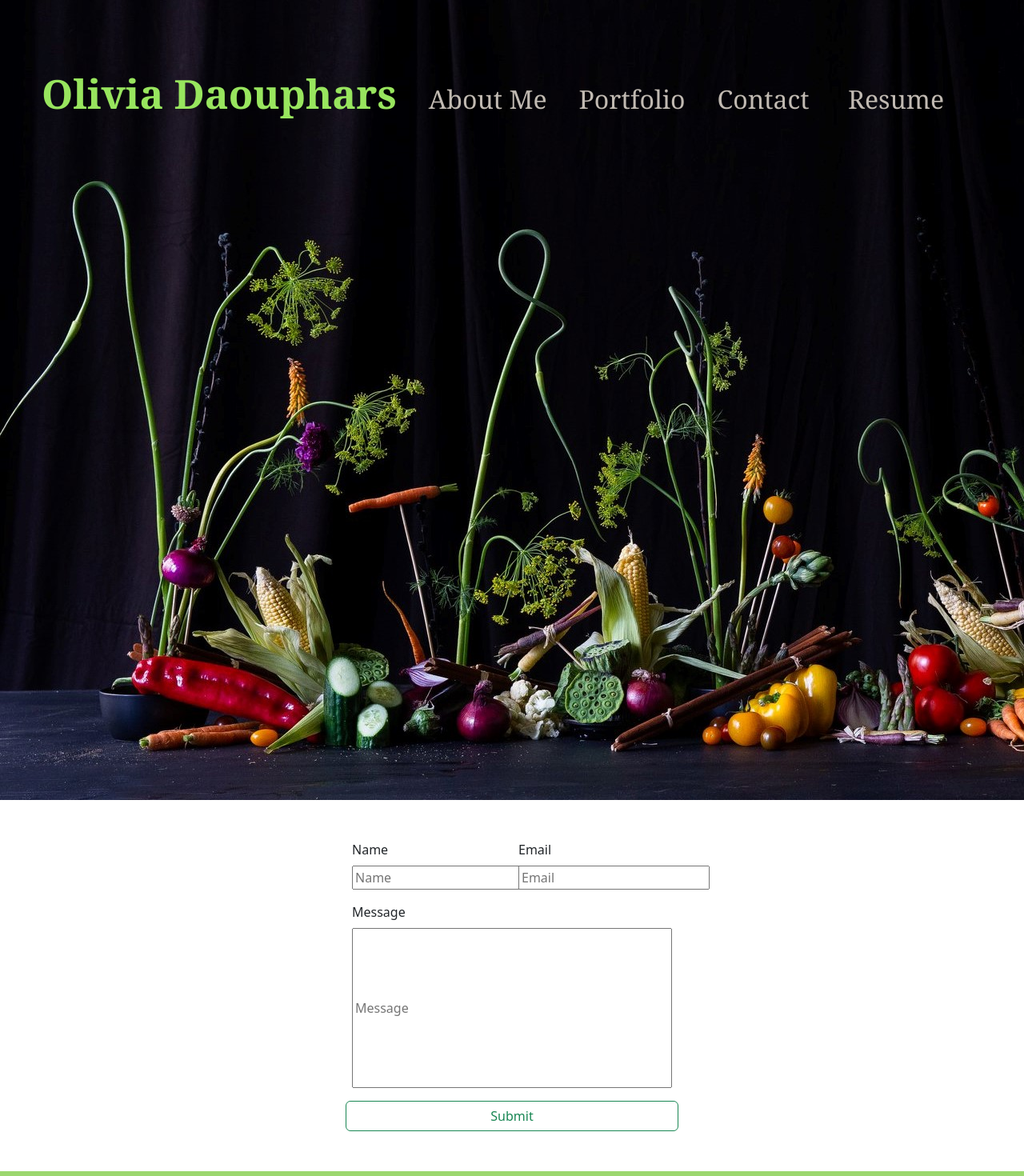
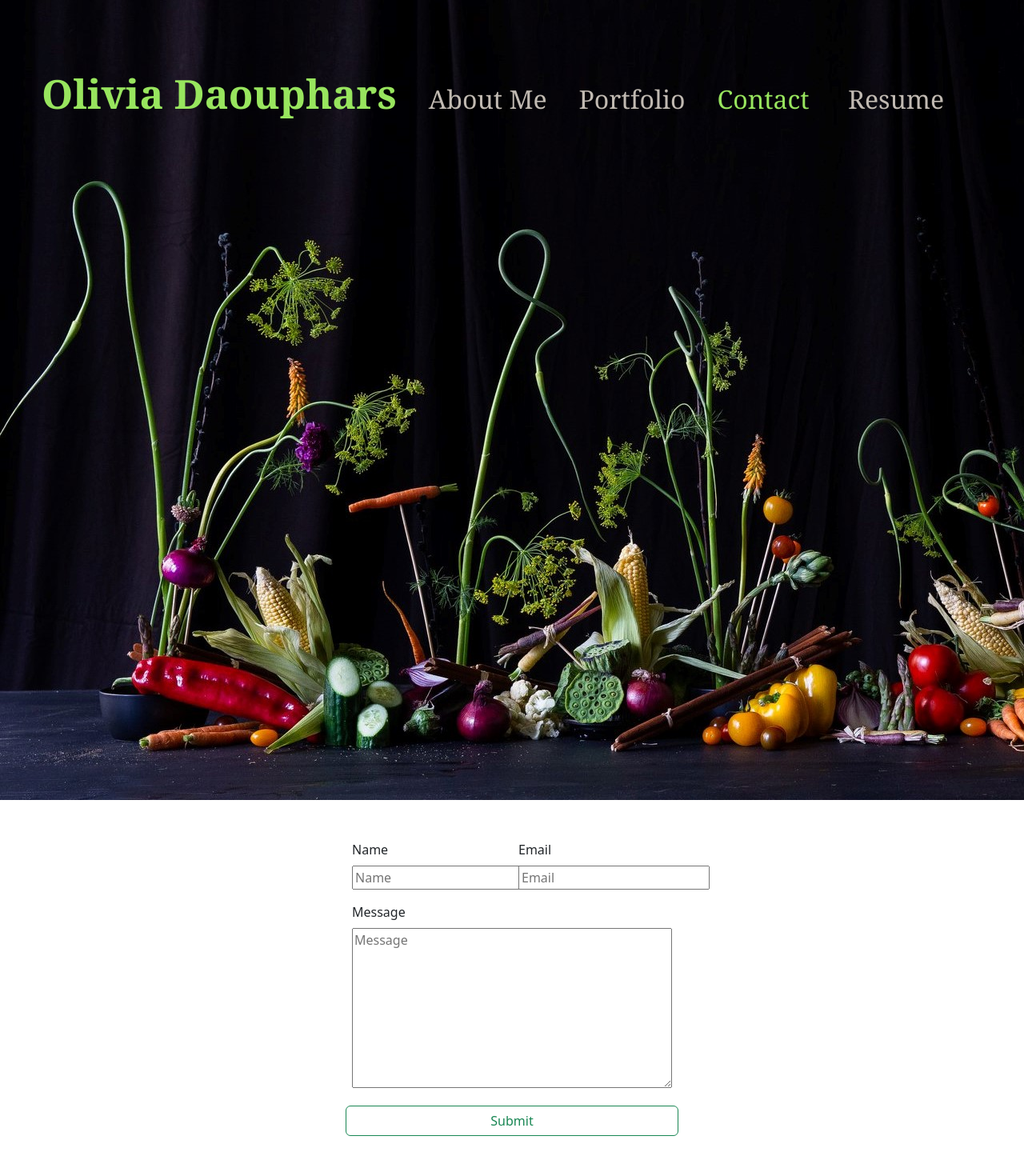
Before and after one commit to estilbee/Portfolio-React, a React (Create React App) app: page /contact in a window 1280 px wide. Shown: the top 1470 px of the page at 80% size. Built offline with nearby package versions, Linux system fonts and the light colour scheme.

Commit message:
switched from Link to NavLink in Navbar and added ternary statements to allow the current page link to be highlighted

```diff
--- a/src/Components/Contact.js
+++ b/src/Components/Contact.js
@@ -24,9 +24,9 @@ function Contact() {
                 setMessage(value);
                 break;
         }
-        //   i think this : , is whats causing the text to pop up in name/email and message boxes
     };
 
+    //function with regex that allows us to check if an email is valid
     const checkEmail = (email) => {
         const validate = /^([a-z0-9_\.-]+)@([\da-z\.-]+)\.([a-z\.]{2,6})$/
         return validate.test(email);
@@ -35,10 +35,12 @@ function Contact() {
     const handleFormSubmit = (e) => {
         // Preventing the default behavior of the form submit (which is to refresh the page)
         e.preventDefault();
+        //sending an error message if one or all of the fields are empty
         if (!email || !firstName || !message) {
             setErrorMessage("All fields are required.")
             return;
         }
+        //sends an error if the email address is not a valid email
         if (!checkEmail(email)) {
             setErrorMessage("Invalid email address.")
             return;
@@ -73,7 +75,7 @@ function Contact() {
                 </div>
                 <div class="col-12">
                     <label for="inputMessage" class="form-label">Message</label>
-                    <input
+                    <textarea
                         id="message-box"
                         value={message}
                         name="message"
@@ -83,33 +85,6 @@ function Contact() {
                         required
                     />
                 </div>
-                {/* </form>
-        <form className="row g-3">
-          <input
-            value={firstName}
-            name="firstName"
-            onChange={handleInputChange}
-            type="text"
-            placeholder="Name"
-            required
-          />
-          <input
-            value={email}
-            name="email"
-            onChange={handleInputChange}
-            type="text"
-            placeholder="Email"
-            required
-          />
-           <input
-            id = "message-box"
-            value={message}
-            name="message"
-            onChange={handleInputChange}
-            type="text"
-            placeholder="Message"
-            required
-          /> */}
                 <button type="button" class="btn btn-outline-success" onClick={handleFormSubmit}>
                     Submit
                 </button>
--- a/src/Components/Navbar.js
+++ b/src/Components/Navbar.js
@@ -1,14 +1,13 @@
 import React from 'react';
 import header2 from '../images/header2.jpg';
-import {Link} from 'react-router-dom';
+import {Link, NavLink} from 'react-router-dom';
 import flowerPortfolio from '../images/flowerportfolio2021.docx'
 
 
 function Navbar() {
 
     const highlightLink = {
-        fontWeight: "bold",
-        color: "white"
+        color: "rgb(152, 229, 94)",
       };
 
     return (
@@ -21,16 +20,22 @@ function Navbar() {
                     {/* add a class to change font color */}
                 </li>
                 <li>
-                    <Link to = "/about">About Me</Link>
+                    <NavLink to = "/about"
+                    style={({ isActive }) =>
+                    isActive ? highlightLink : undefined}>About Me</NavLink>
                     {/* trying out the Link to see if that lets us do the active link color */}
                     {/* <a href="/about"> About Me </a> */}
                 </li>
                 <li>
-                    <Link to = "/portfolio">Portfolio</Link>
+                    <NavLink to = "/portfolio"
+                    style={({ isActive }) =>
+                    isActive ? highlightLink : undefined}>Portfolio</NavLink>
                     {/* <a href="/portfolio"> Portfolio</a> */}
                 </li>
                 <li>
-                    <Link to = "/contact">Contact</Link>
+                    <NavLink to = "/contact"
+                    style={({ isActive }) =>
+                    isActive ? highlightLink : undefined}>Contact</NavLink>
                     {/* <a href="/contact"> Contact</a> */}
                 </li>
                 <li>
--- a/src/index.css
+++ b/src/index.css
@@ -29,8 +29,8 @@ a:visited { text-decoration: none; }
 nav ul li a:hover { color: rgb(243, 155, 40); }
 
 
-nav ul li a:active { color: blue }
-/* figure out how to keep the white- it flashes so it might need a true/false */
+/* nav ul li a:active { color: blue }
+figure out how to keep the white- it flashes so it might need a true/false */
 
 nav .nav-name {
   color: rgb(152, 229, 94);
@@ -70,9 +70,6 @@ footer p a:hover {
   padding-bottom: 50px;
 }
 
-/* input{
- border: #eb945b;
-} */
 
 #message-box {
   height: 200px;
```
